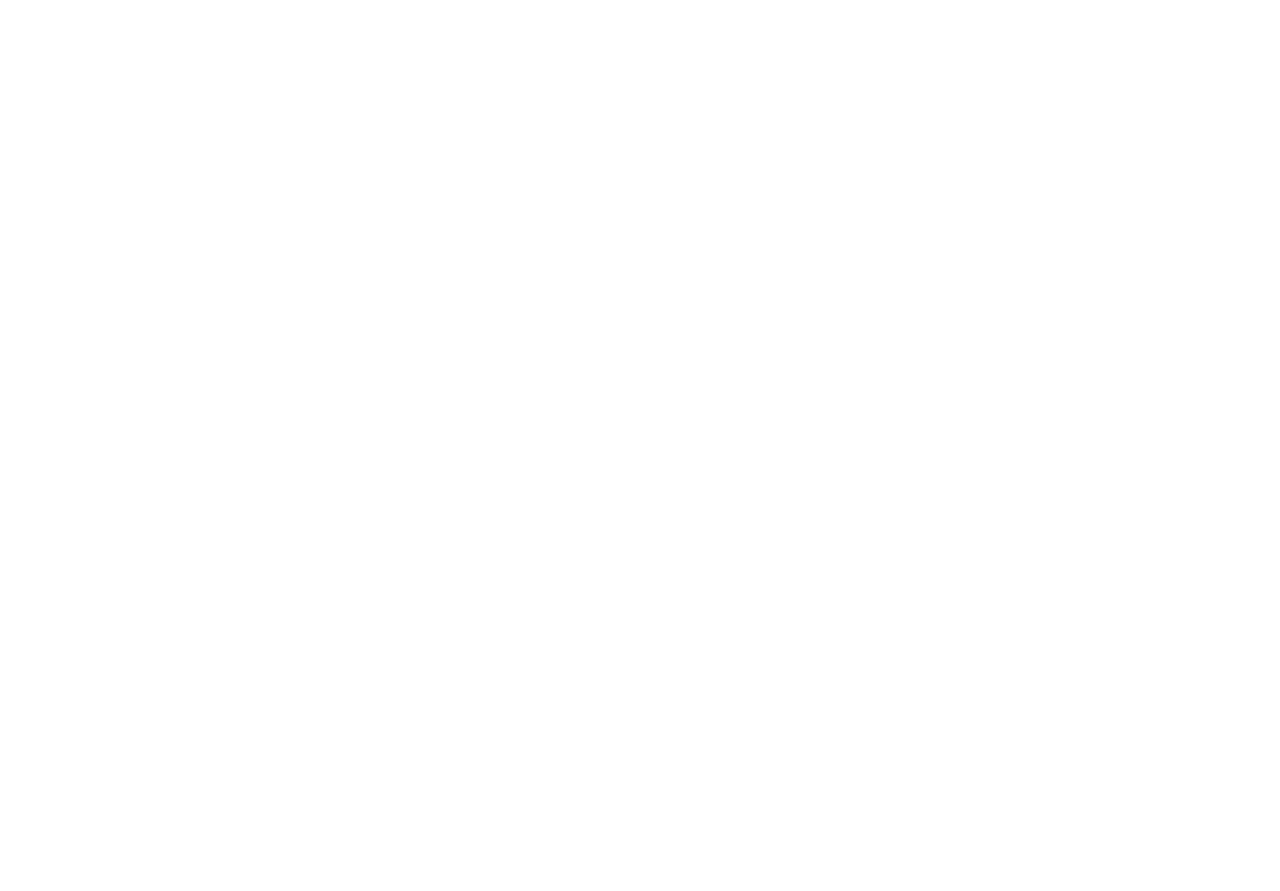
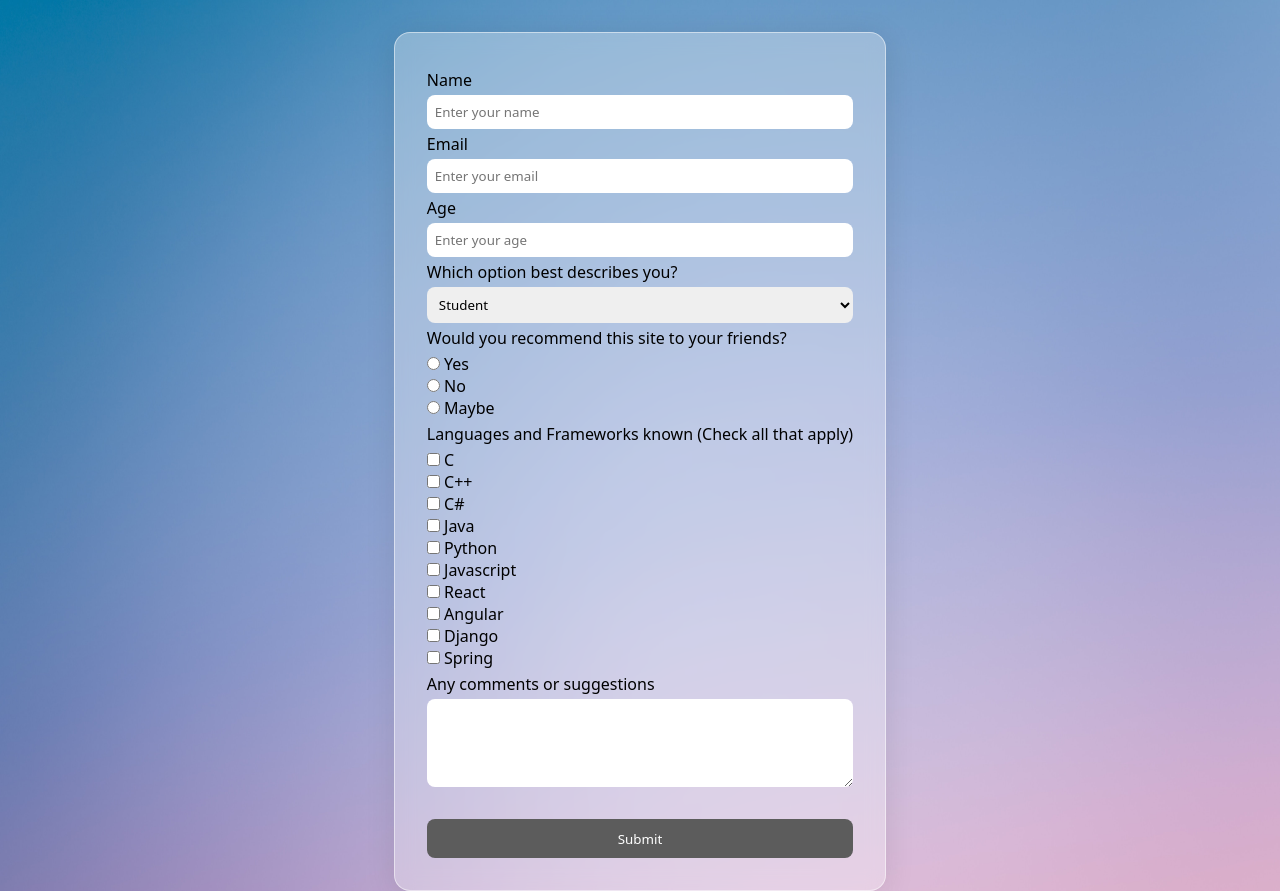
Before and after one commit to nxcxdev/ejercicio-html5-forms, a plain HTML site: page index.html in a window 1280 px wide. Before the commit the page ends 800 px from the top, so only its background shows below. Drawn offline with Linux system fonts and the light colour scheme.

Commit message:
Feature: added background, HTML elements and style.

```diff
--- a/index.html
+++ b/index.html
@@ -6,5 +6,64 @@
         <link rel="stylesheet" href="/style/style.css" />
         <title>Ejercicio HTML 5 | Forms</title>
     </head>
-    <body></body>
+    <body>
+        <div id="form__container">
+            <form>
+                <label for="name__input">Name</label>
+                <input
+                    type="text"
+                    placeholder="Enter your name"
+                    id="name__input"
+                />
+                <label for="name__input">Email</label>
+                <input
+                    type="text"
+                    placeholder="Enter your email"
+                    id="email__input"
+                />
+                <label for="age__input">Age</label>
+                <input
+                    type="Age"
+                    placeholder="Enter your age"
+                    id="age__input"
+                />
+                <label>Which option best describes you?</label>
+                <select>
+                    <option>Student</option>
+                    <option>Employed</option>
+                    <option>Unemployed</option>
+                </select>
+                <label>Would you recommend this site to your friends?</label>
+                <div>
+                    <input type="radio" id="yes" name="recommendation" />
+                    <label>Yes</label>
+                </div>
+                <div>
+                    <input type="radio" id="no" name="recommendation" />
+                    <label>No</label>
+                </div>
+                <div>
+                    <input type="radio" id="maybe" name="recommendation" />
+                    <label>Maybe</label>
+                </div>
+                <label
+                    >Languages and Frameworks known (Check all that
+                    apply)</label
+                >
+                <div><input type="checkbox" /> <label>C</label></div>
+                <div><input type="checkbox" /> <label>C++</label></div>
+                <div><input type="checkbox" /> <label>C#</label></div>
+                <div><input type="checkbox" /> <label>Java</label></div>
+                <div><input type="checkbox" /> <label>Python</label></div>
+                <div><input type="checkbox" /> <label>Javascript</label></div>
+                <div><input type="checkbox" /> <label>React</label></div>
+                <div><input type="checkbox" /> <label>Angular</label></div>
+                <div><input type="checkbox" /> <label>Django</label></div>
+                <div><input type="checkbox" /> <label>Spring</label></div>
+                <label>Any comments or suggestions</label>
+                <textarea id="text__input" rows="4"></textarea>
+            </form>
+            <button>Submit</button>
+        </div>
+    </body>
 </html>
--- a/style/style.css
+++ b/style/style.css
@@ -1,4 +1,70 @@
 * {
     margin: 0;
     padding: 0;
+    font-family: system-ui, -apple-system, BlinkMacSystemFont, 'Segoe UI', Roboto, Oxygen, Ubuntu, Cantarell, 'Open Sans', 'Helvetica Neue', sans-serif;
+
 }
+
+label {
+    margin: 0.25rem 0;
+}
+
+body {
+    background-image: url(../assets/background.jpg);
+    background-size: 100% 100vw;
+    background-repeat: no-repeat;
+}
+
+#form__container {
+    margin: auto;
+    margin-top: 4vh;
+    background: rgba(255, 255, 255, 0.31);
+    border-radius: 16px;
+    box-shadow: 0 4px 30px rgba(0, 0, 0, 0.1);
+    backdrop-filter: blur(9.3px);
+    -webkit-backdrop-filter: blur(5px);
+    border: 1px solid rgba(255, 255, 255, 0.5);
+    height: fit-content;
+    width: fit-content;
+    padding: 2rem;
+    border-radius: 1rem;
+    display: flex;
+    flex-direction: column;
+    gap: 2rem;
+}
+
+form {
+    display: flex;
+    flex-direction:column ;
+}
+
+input {
+    border: none;
+    border-radius: 0.5rem;
+    padding: 0.5rem;
+}
+
+select {
+    padding: 0.5rem;
+    border-radius: 0.5rem;
+    border: none;
+}
+
+textarea {
+        border: none;
+    border-radius: 0.5rem;
+    padding: 0.5rem;
+}
+
+button {
+    border: none;
+    border-radius: 0.5rem;
+    padding: 0.66rem;
+    background-color: rgb(92, 92, 92);
+    color: white;
+    transition: 0.3s;
+}
+
+button:hover {
+    background-color: rgb(29, 108, 255);
+}
```
Also changed, not shown: assets/background.jpg (added).
